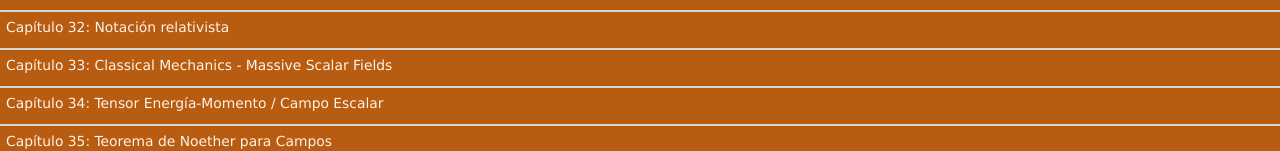
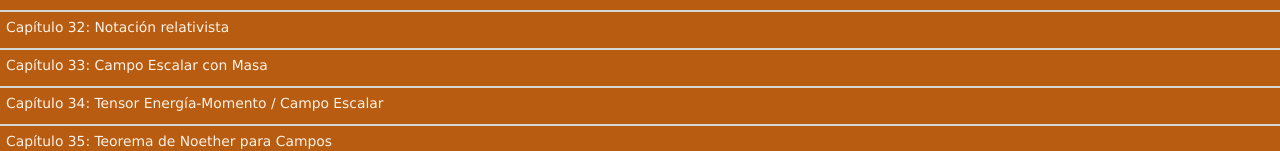
Before and after one commit to Crul/CursoMecanicaTeoricaJavierGarcia, a website: page index.html in a window 1280 px wide. Shown: the part 1534-1685 px from the top of the page. Drawn offline with nearby package versions, Linux system fonts and the light colour scheme.

Commit message:
Corrección título capítulo 33

```diff
--- a/index.html
+++ b/index.html
@@ -2867,7 +2867,7 @@
     </div>
   </div>
 
-  <h2 id="capitulo-33"><a href="#capitulo-33" class="formulas-title">Capítulo 33: Classical Mechanics - Massive Scalar Fields</a></h2>
+  <h2 id="capitulo-33"><a href="#capitulo-33" class="formulas-title">Capítulo 33: Campo Escalar con Masa</a></h2>
   <div class="capitulo-33 formulas">
     <div class="grupo-formulas">
       <span class="formula-titulo">
```
